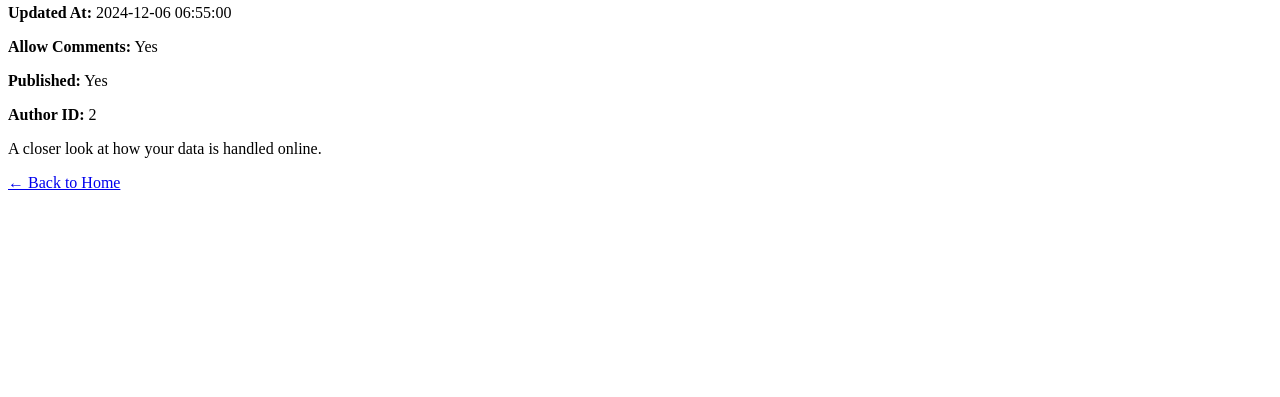
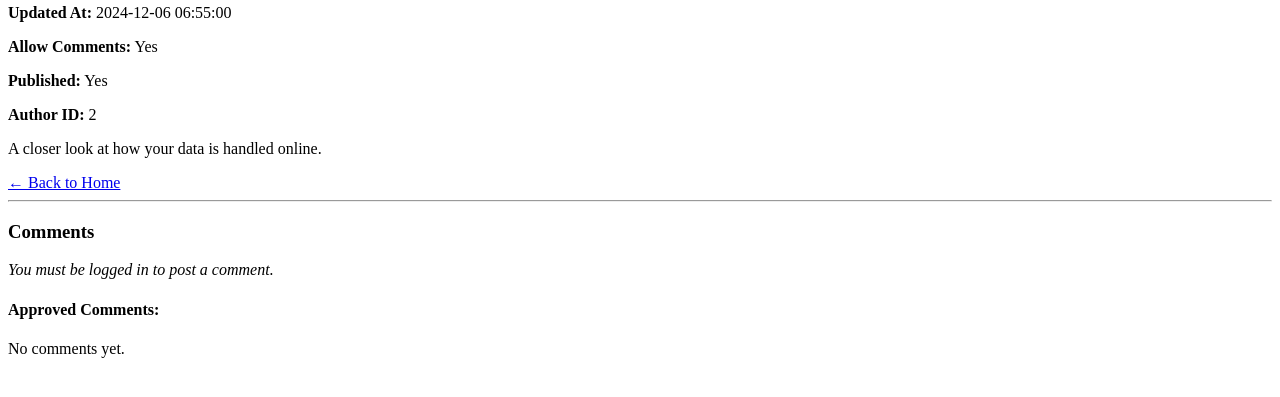
Before and after one commit to Beast-Code9999/HIT326_Group5_News_Site, a PHP site: page /articledetails.php?id=5 in a window 1280 px wide. Shown: the part 144-541 px from the top of the page. Run offline with PHP 8.4, Linux system fonts and the light colour scheme; data comes from the database, SQL or seed files in the repository; tables that the repository leaves empty hold one stand-in row (values such as "Sample post").

Commit message:
comment section for articles

```diff
--- a/Group326/Views/User/articledetails.php
+++ b/Group326/Views/User/articledetails.php
@@ -7,7 +7,27 @@ if (!isset($_GET['id'])) {
 }
 
 $article_id = $_GET['id'];
+$user_id = $_SESSION['user_id'] ?? null;
 
+// Handle comment deletion
+if ($_SERVER['REQUEST_METHOD'] === 'POST' && isset($_POST['delete_comment_id']) && $user_id) {
+    $comment_id = $_POST['delete_comment_id'];
+
+    // Make sure user owns the comment
+    $stmt = $pdo->prepare("DELETE FROM comments WHERE id = ? AND user_id = ?");
+    $stmt->execute([$comment_id, $user_id]);
+}
+
+// Handle new comment submission
+if ($_SERVER['REQUEST_METHOD'] === 'POST' && isset($_POST['comment_content']) && $user_id && empty($_POST['delete_comment_id'])) {
+    $commentContent = trim($_POST['comment_content']);
+    if (!empty($commentContent)) {
+        $stmt = $pdo->prepare("INSERT INTO comments (article_id, user_id, content, is_approved) VALUES (?, ?, ?, 1)");
+        $stmt->execute([$article_id, $user_id, $commentContent]);
+    }
+}
+
+// Fetch article
 $stmt = $pdo->prepare("
     SELECT a.*, u.username
     FROM articles a
@@ -16,10 +36,20 @@ $stmt = $pdo->prepare("
 ");
 $stmt->execute([$article_id]);
 $article = $stmt->fetch(PDO::FETCH_ASSOC);
-
 if (!$article) {
     die("Article not found.");
 }
+
+// Fetch approved comments
+$commentsStmt = $pdo->prepare("
+    SELECT c.id, c.content, c.created_at, c.user_id, u.username
+    FROM comments c
+    JOIN users u ON c.user_id = u.id
+    WHERE c.article_id = ? AND c.is_approved = 1
+    ORDER BY c.created_at DESC
+");
+$commentsStmt->execute([$article_id]);
+$comments = $commentsStmt->fetchAll(PDO::FETCH_ASSOC);
 ?>
 
 <!DOCTYPE html>
@@ -33,7 +63,7 @@ if (!$article) {
 <p><strong>By:</strong> <?= htmlspecialchars($article['username']) ?></p>
 <p><strong>Created At:</strong> <?= $article['created_at'] ?></p>
 <?php if ($article['updated_at']): ?>
-<p><strong>Updated At:</strong> <?= $article['updated_at'] ?></p>
+    <p><strong>Updated At:</strong> <?= $article['updated_at'] ?></p>
 <?php endif; ?>
 <p><strong>Allow Comments:</strong> <?= $article['allow_comments'] ? 'Yes' : 'No' ?></p>
 <p><strong>Published:</strong> <?= $article['is_published'] ? 'Yes' : 'No' ?></p>
@@ -47,5 +77,42 @@ if (!$article) {
 
 <a href="homescreen.php">← Back to Home</a>
 
+<?php if ($article['allow_comments']): ?>
+    <hr>
+    <h3>Comments</h3>
+
+    <?php if ($user_id): ?>
+        <!-- Comment submission -->
+        <form method="post">
+            <textarea name="comment_content" rows="4" cols="60" placeholder="Write your comment here..." required></textarea><br>
+            <button type="submit">Post Comment</button>
+        </form>
+    <?php else: ?>
+        <p><em>You must be logged in to post a comment.</em></p>
+    <?php endif; ?>
+
+    <h4>Approved Comments:</h4>
+    <?php if (count($comments) > 0): ?>
+        <ul>
+        <?php foreach ($comments as $comment): ?>
+            <li>
+                <strong><?= htmlspecialchars($comment['username']) ?></strong> (<?= $comment['created_at'] ?>):<br>
+                <?= nl2br(htmlspecialchars($comment['content'])) ?>
+
+                <!-- Show delete button if the comment belongs to the logged-in user -->
+                <?php if ($user_id && $user_id == $comment['user_id']): ?>
+                    <form method="post" style="display:inline;">
+                        <input type="hidden" name="delete_comment_id" value="<?= $comment['id'] ?>">
+                        <button type="submit" onclick="return confirm('Are you sure you want to delete this comment?')">Delete</button>
+                    </form>
+                <?php endif; ?>
+            </li>
+        <?php endforeach; ?>
+        </ul>
+    <?php else: ?>
+        <p>No comments yet.</p>
+    <?php endif; ?>
+<?php endif; ?>
+
 </body>
 </html>
```
Also changed, not shown: Group326/Views/User/editarticle.php (+38 -4 lines).
